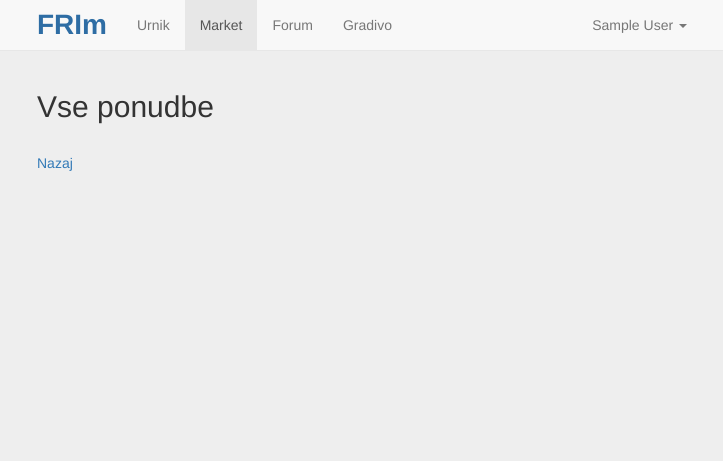
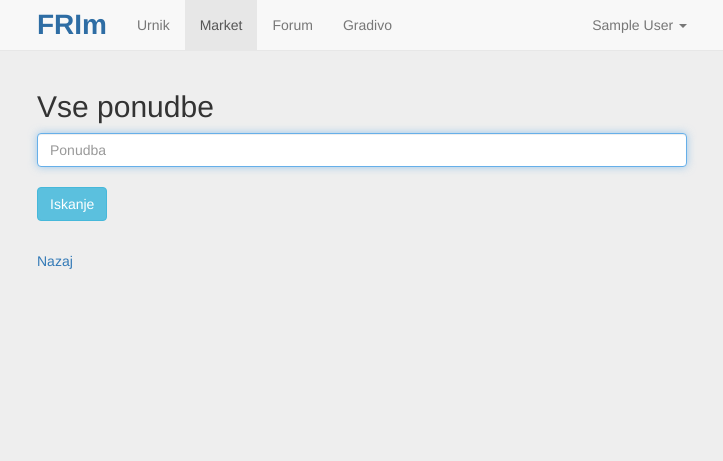
Before and after one commit to marlic1337/FRIm, a Django app: page /market/alloffers/ in a window 1280 px wide. Shown: the top 461 px of the page, without its empty margins (278-1001 px from the left). Run offline with Django 3.2, Linux system fonts and the light colour scheme; the visitor is signed in with stand-in values (Sample User, id 1); data that the repository does not hold is empty; parts of the project's set-up code (start-up, migrations or seed data) failed here and were passed over; some libraries are stand-ins or nearby versions.

Commit message:
[market] Add search to allOffers

```diff
--- a/market/views.py
+++ b/market/views.py
@@ -120,10 +120,15 @@ def alloffers(request):
     user = request.user
     offers = PonudbaStudenta.objects.exclude(user=user, accepted=True)
     #offers = PonudbaStudenta.objects.all()
-
+    query_text = None
+    if request.method == 'GET' and 'query' in request.GET.keys():
+        query_text = request.GET['query']
+        for string in query_text.split(" "):
+            offers = offers.filter(studentSubject__icontains=string)
     context = {
         'active_nav': 'market',
-        'offers': offers
+        'offers': offers,
+        'query_text': query_text,
     }
 
     return render(request, 'market/alloffers.html', context)
--- a/templates/market/alloffers.html
+++ b/templates/market/alloffers.html
@@ -2,6 +2,25 @@
 
 {% block content %}
 <h2>Vse ponudbe</h2>
+
+<form action="{% url 'market:alloffers' %}" method="get">
+        <!--<p>{{ form.non_field_errors }}</p>
+        <p>
+            {{ form.query.errors }}
+            {{ form.query }}
+        </p>-->
+
+        <label for="query" class="sr-only">Iskanje</label>
+        <input type="text" maxlength="60" name="query" id="id_query" class="form-control" placeholder="Ponudba" required autofocus>
+            <br/><p><button type="submit" class="btn btn-info">
+                Iskanje
+            </button></p>
+
+    </form>
+    {% if query_text %}
+        <a class="btn btn-default" role="button" href="{% url 'market:alloffers' %}">Ponastavi iskanje</a>
+        <br/><br/><p>Rezultati iskanja za: {{ query_text }}</p>
+    {% endif %}
 
 {% for o in offers %}
 
```
